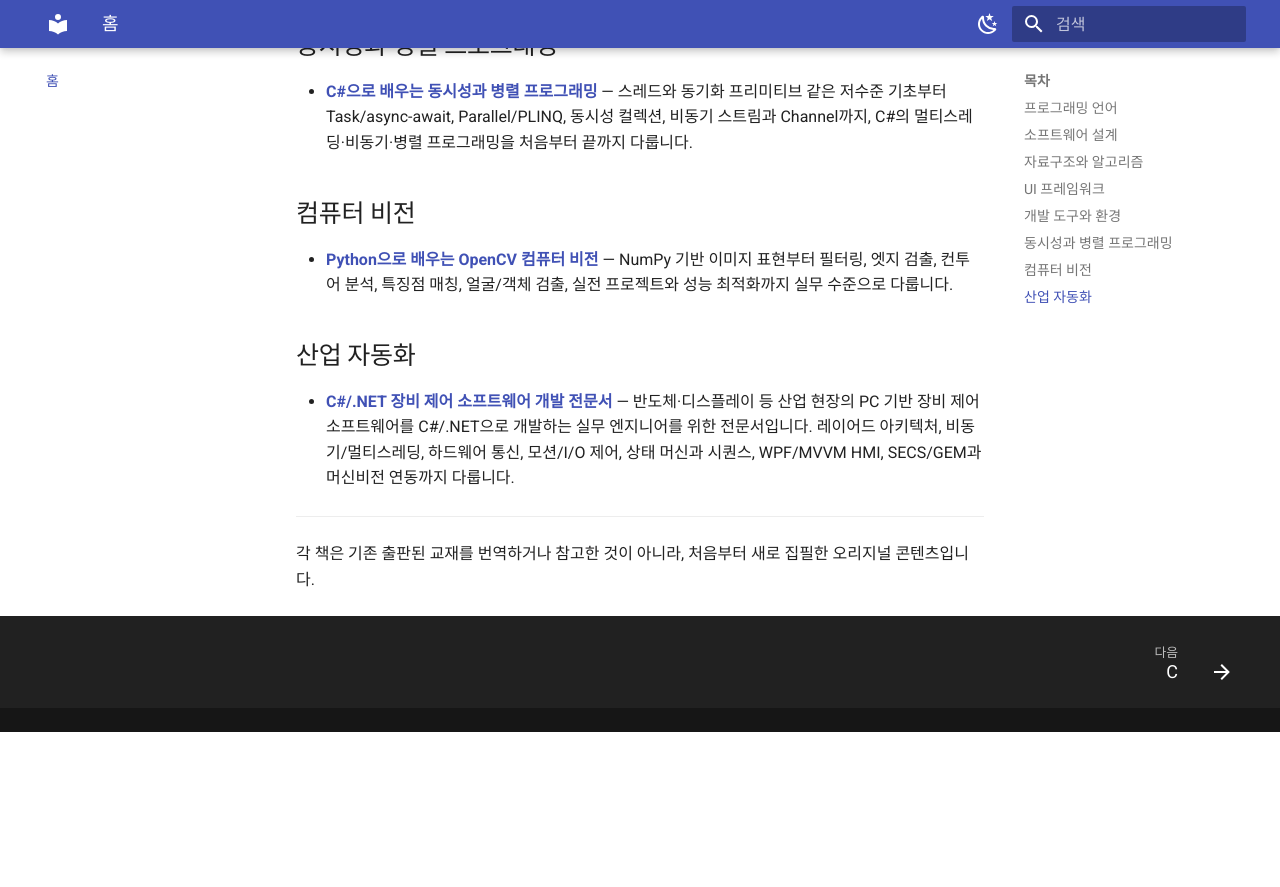
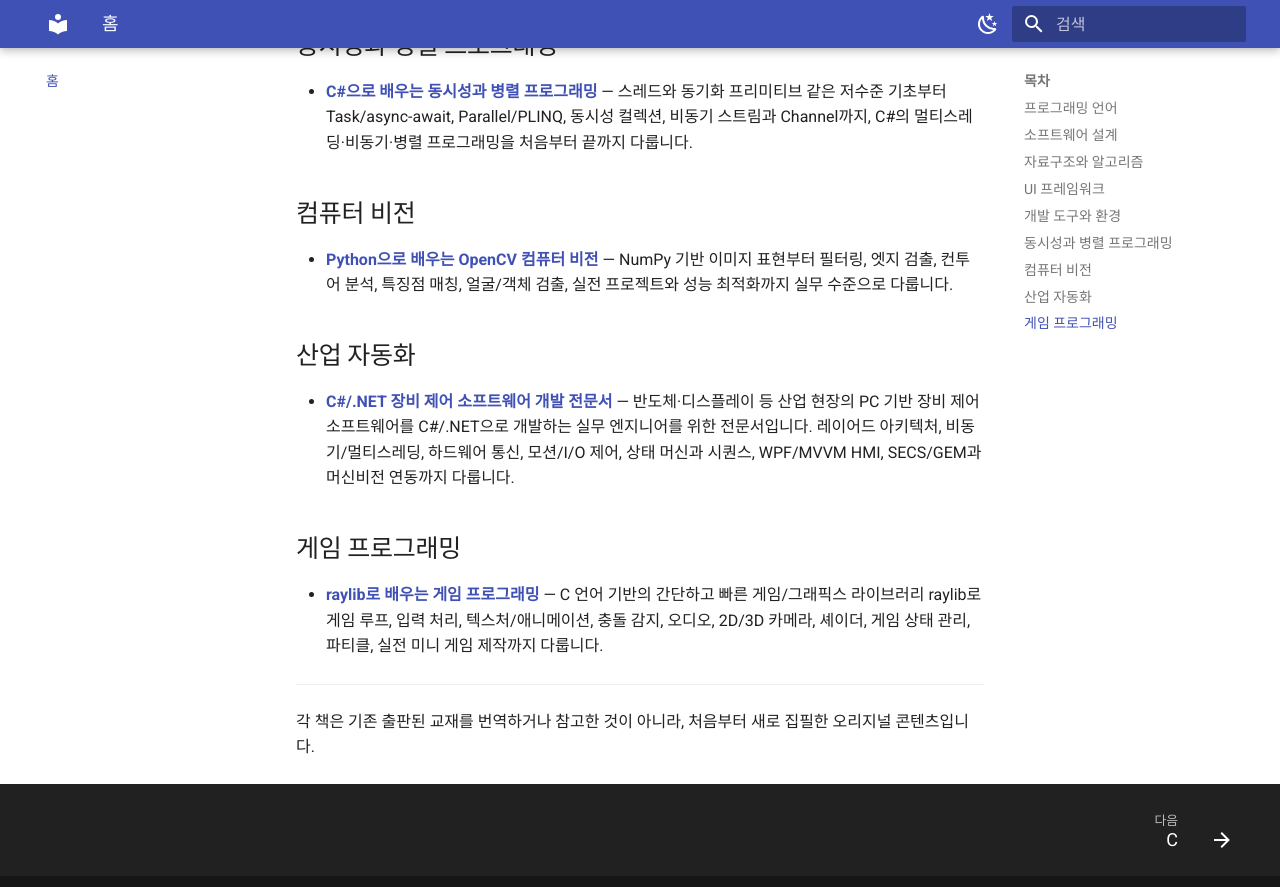
Before and after one commit to sim511777/books, an MkDocs documentation site: the page built from Programming/index.md, in a window 1280 px wide and 900 px high, scrolled down 2010 px. Shown: the top 887 px of the window. Built offline with MkDocs 1.6.1 and Material for MkDocs 9.7.7, drawn with Linux system fonts in a browser that asks for light colours; before the commit the page ends 2742 px from its top, so only the background shows below that.

Commit message:
add raylib book to site nav and landing page

```diff
--- a/Programming/index.md
+++ b/Programming/index.md
@@ -54,6 +54,10 @@
 
 - **[C#/.NET 장비 제어 소프트웨어 개발 전문서](EquipmentControl/장비제어소프트웨어개발/00-목차.md)** — 반도체·디스플레이 등 산업 현장의 PC 기반 장비 제어 소프트웨어를 C#/.NET으로 개발하는 실무 엔지니어를 위한 전문서입니다. 레이어드 아키텍처, 비동기/멀티스레딩, 하드웨어 통신, 모션/I/O 제어, 상태 머신과 시퀀스, WPF/MVVM HMI, SECS/GEM과 머신비전 연동까지 다룹니다.
 
+## 게임 프로그래밍
+
+- **[raylib로 배우는 게임 프로그래밍](Raylib/Raylib기초/00-목차.md)** — C 언어 기반의 간단하고 빠른 게임/그래픽스 라이브러리 raylib로 게임 루프, 입력 처리, 텍스처/애니메이션, 충돌 감지, 오디오, 2D/3D 카메라, 셰이더, 게임 상태 관리, 파티클, 실전 미니 게임 제작까지 다룹니다.
+
 ---
 
 각 책은 기존 출판된 교재를 번역하거나 참고한 것이 아니라, 처음부터 새로 집필한 오리지널 콘텐츠입니다.
--- a/mkdocs.yml
+++ b/mkdocs.yml
@@ -82,3 +82,5 @@ nav:
       - "OpenCV (Python)": OpenCV/OpenCV로배우는컴퓨터비전/00-목차.md
   - 산업 자동화:
       - "장비 제어 소프트웨어 개발 (C#/.NET)": EquipmentControl/장비제어소프트웨어개발/00-목차.md
+  - 게임 프로그래밍:
+      - "raylib (C)": Raylib/Raylib기초/00-목차.md
```
